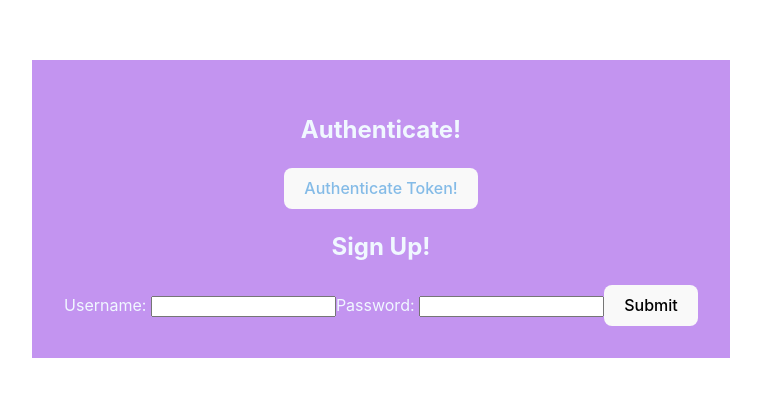
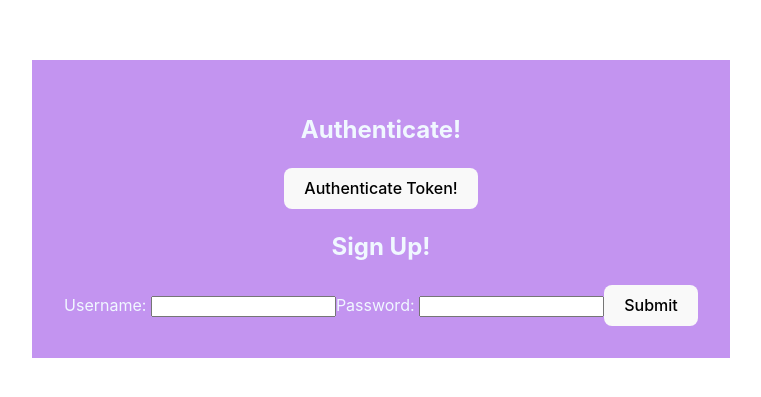
Before and after one commit to marveltaylor/ReactFormsProject, a React (Vite) app: page / in a window 1280 px wide. Shown: the part 191-588 px from the top of the page, without its empty margins (259-1020 px from the left). Built offline with nearby package versions, Linux system fonts and the light colour scheme.

Commit message:
removed authenticate hover

```diff
--- a/src/App.css
+++ b/src/App.css
@@ -11,8 +11,8 @@
 color: rgb(132, 187, 231);
 }
 
-:hover .authenticate {
-  color: rgb(132, 187, 231);
+.authenticate {
+
 }
 
 .logo {
```
